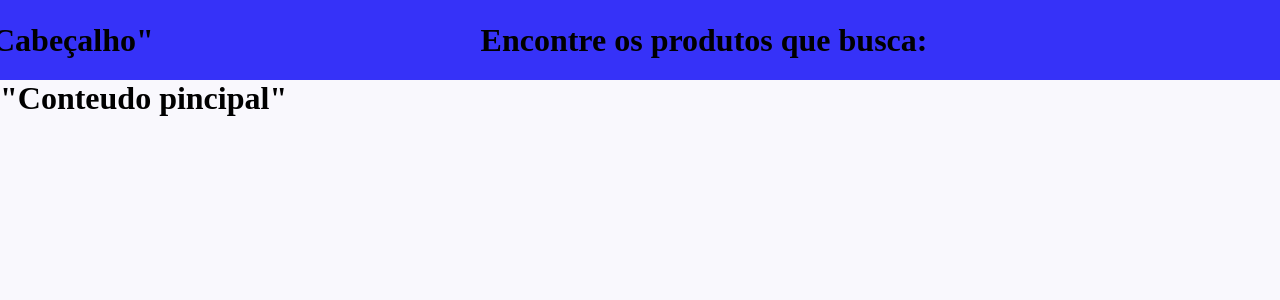
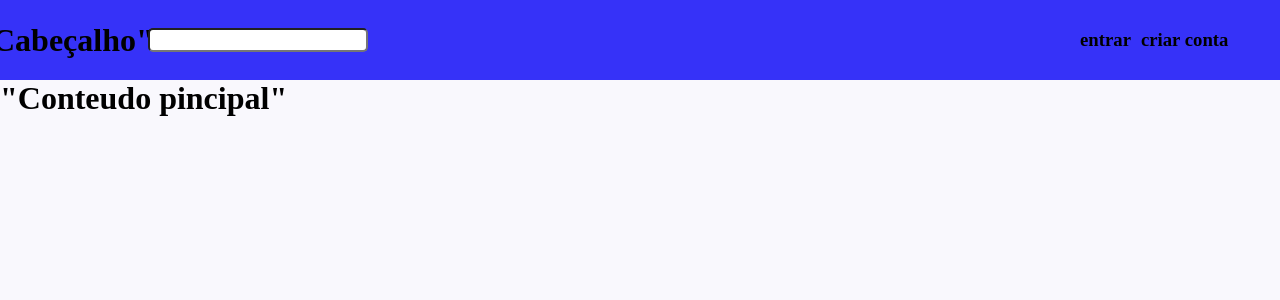
Before and after one commit to martins-ggm/loja_mobile_mercado, a Next.js app: page / in a window 1280 px wide. Shown: the top 300 px of the page. Built offline with nearby package versions, Linux system fonts and the light colour scheme.

Commit message:
Estrutura do header finalizada, inicio das estilizações

```diff
--- a/src/components/layout/Header.tsx
+++ b/src/components/layout/Header.tsx
@@ -6,7 +6,11 @@ const Header: React.FC = () => {
     <header className={styles.header}>
       <h1 className={styles.logoField}>&quot;Cabeçalho&quot;</h1>
       <div className={styles.searchField}>
-        <h1>Encontre os produtos que busca:</h1>
+        <input type="text" className={styles.searchBar}/>
+      </div>
+      <div className={styles.headerButtons}>
+        <h3>entrar</h3>
+        <h3>criar conta</h3>
       </div>
     </header>
   );
--- a/src/components/layout/styles/Header.module.css
+++ b/src/components/layout/styles/Header.module.css
@@ -16,10 +16,11 @@
 
     text-align: center;
     display: flex;
-    justify-content: center;
+    justify-content: start;
     align-items: center;
     height: 100%;
-    width: 90%;
+    width: 70%;
+    margin-left: 20px;
 
 
 
@@ -38,3 +39,28 @@
 
 
 }
+
+
+.headerButtons{
+
+
+    display: flex;
+    justify-content: center;
+    align-items: center;
+    height: 100%;
+    width: 20%;
+    gap: 10px;
+
+
+}
+
+.searchBar{
+
+
+    display: flex;
+    width: 25%;
+    height: 30%;
+    border-radius: 5px;
+
+
+}
```
